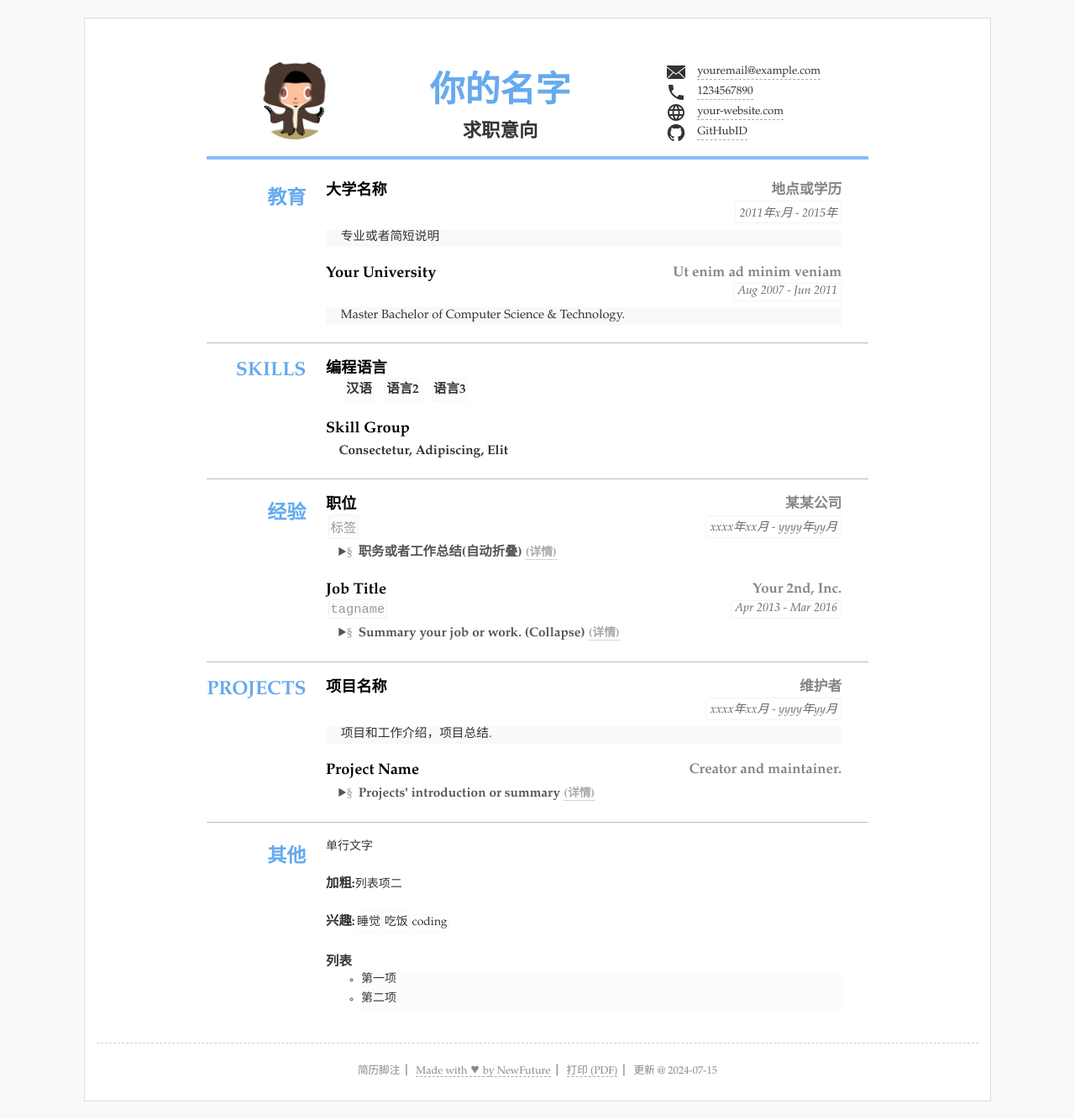
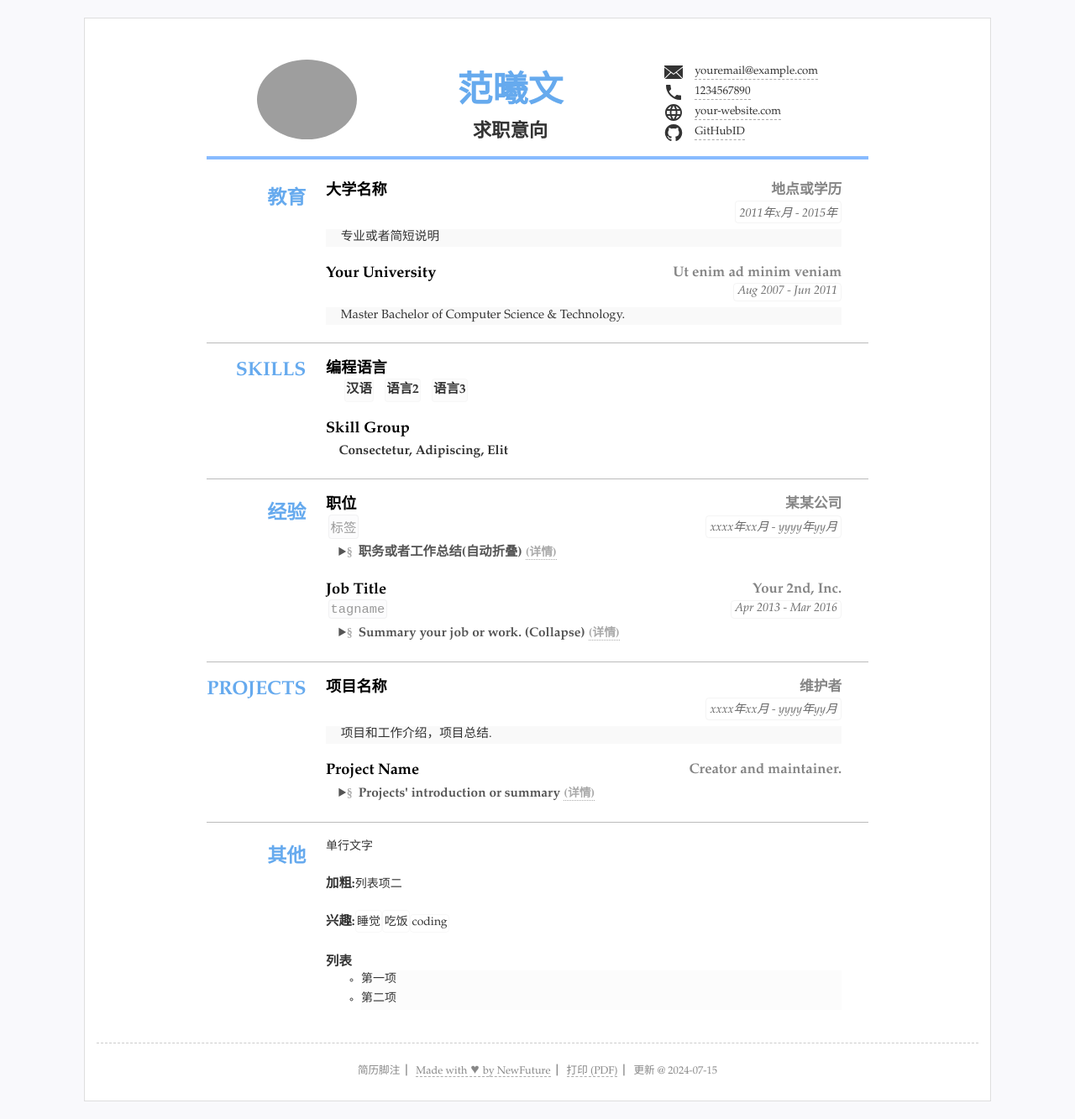
Before and after one commit to hankibun/hankibun, a Jekyll site: the page built from index.html, in a window 1280 px wide. Shown: the whole page at 84% size. Built offline with Jekyll 4.4.1, drawn with Linux system fonts in a browser that asks for light colours.

Commit message:
Update resume.yml

```diff
--- a/_data/resume.yml
+++ b/_data/resume.yml
@@ -3,9 +3,9 @@
 
 title: "简历标题"
 lang: "zh" #语言设置 zh表示中文 en 表示英语
-name: "你的名字"
+name: "范曦文"
 jobtitle: "求职意向" #可空不显示
-photo: "assets/img/photo.jpg" #照片可空，不显示
+photo: "assets/img/NARN6037_(2)副本 (1).jpg.jpg" #照片可空，不显示
 
 #联系方式
 contact: #联系方式连接等3~5行
```
